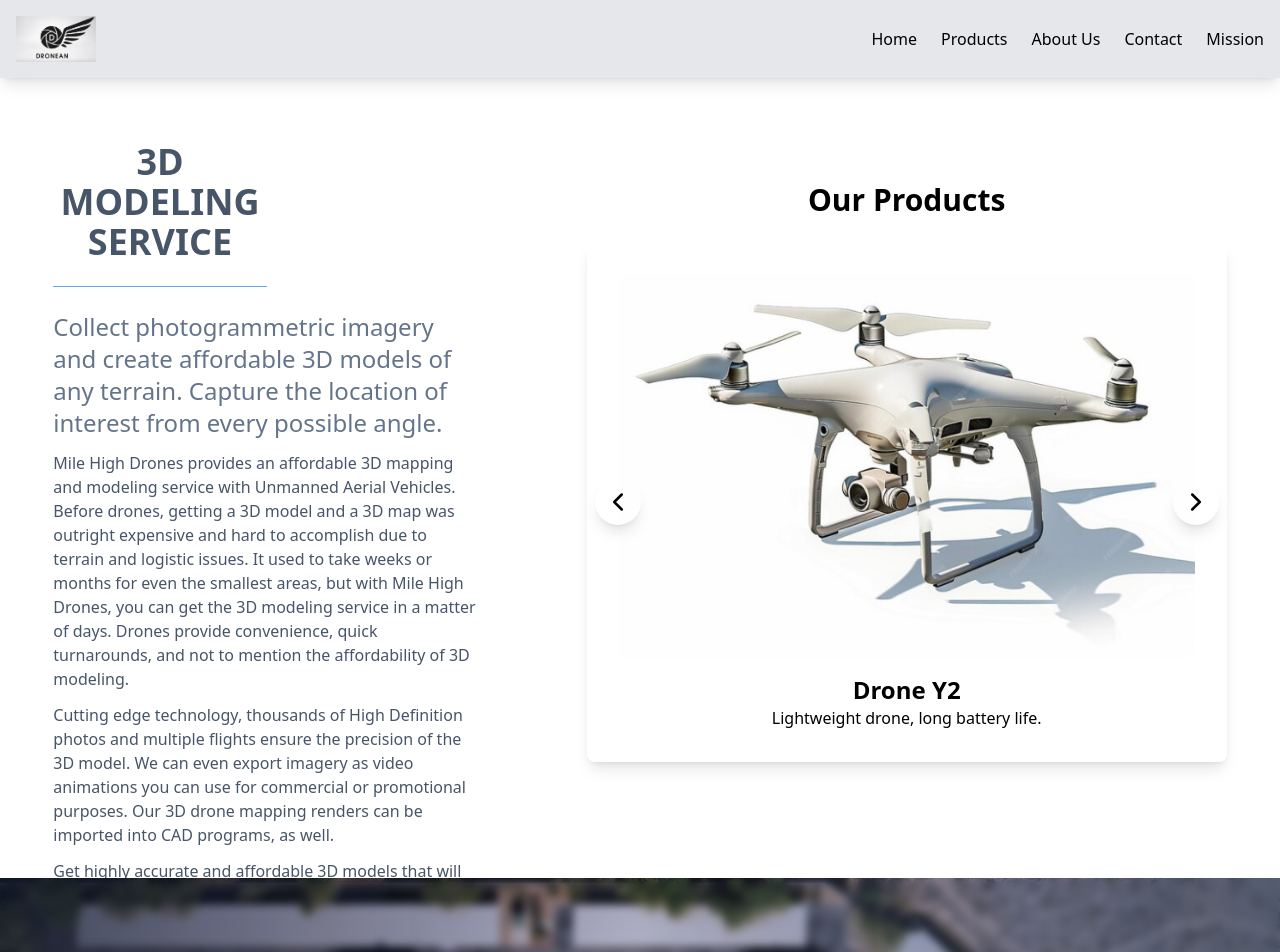
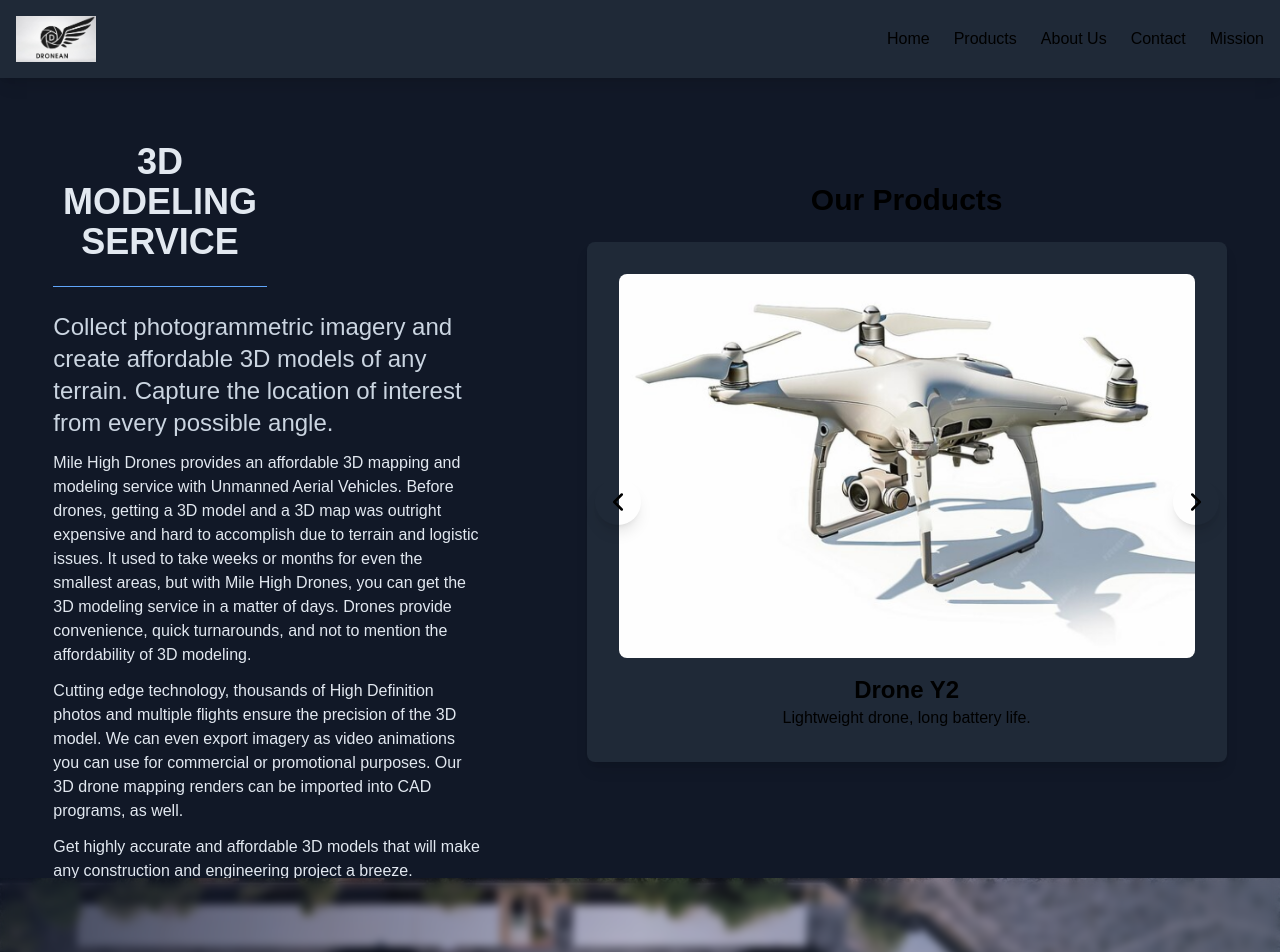
Before and after one commit to kenny268/drone-store, a Next.js app: page / in a window 1280 px wide. Shown: the top 952 px of the page. Built offline with nearby package versions, Linux system fonts and the light colour scheme.

Commit message:
Theme changes

```diff
--- a/app/components/Header.js
+++ b/app/components/Header.js
@@ -8,7 +8,7 @@ export default function Header() {
   const [isMenuOpen, setIsMenuOpen] = useState(false);
 
   return (
-    <header className="bg-gray-200 p-4 shadow-lg w-full">
+    <header className="bg-gray-800 p-4 shadow-lg w-full">
       <nav className="flex justify-between items-center relative">
         {/* Brand Name */}
         <div className="text-2xl md:text-3xl font-bold text-lightGrey">
--- a/app/components/ProductSlider.js
+++ b/app/components/ProductSlider.js
@@ -20,7 +20,7 @@ export default function ProductSlider() {
   }, [currentIndex]);
 
   return (
-    <div className="relative w-full max-w-lg md:max-w-4xl mx-auto bg-mediumGrey h-full rounded-lg shadow-lg p-8">
+    <div className="relative w-full max-w-lg md:max-w-4xl mx-auto bg-gray-800 h-full rounded-lg shadow-lg p-8">
       <div className="overflow-hidden">
         <div className="flex transition-transform duration-500"
           style={{ transform: `translateX(-${currentIndex * 100}%)` }}>
--- a/app/contact/page.jsx
+++ b/app/contact/page.jsx
@@ -6,8 +6,8 @@ export default function Contact() {
     <div className="bg-darkGrey flex flex-col justify-between items-center text-lightGrey min-h-screen">
       <Header />
       <main className=" flex-grow p-4 md:p-10">
-        <h1 className="text-3xl md:text-5xl font-bold mb-6 text-center">Contact Us</h1>
-        <form className="space-y-4 max-w-xl mx-auto">
+        <h1 className="text-3xl md:text-5xl font-bold mb-6 text-center ">Contact Us</h1>
+        <form className="space-y-4 max-w-xl mx-auto bg-gray-800 p-6 rounded-lg shadow-lg">
           <input type="text" className="w-full p-3 bg-mediumGrey text-lightGrey border border-lightGrey rounded focus:outline-none" placeholder="Your Name" />
           <input type="email" className="w-full p-3 bg-mediumGrey text-lightGrey border border-lightGrey rounded focus:outline-none" placeholder="Your Email" />
           <textarea className="w-full p-3 bg-mediumGrey text-lightGrey border border-lightGrey rounded focus:outline-none" placeholder="Your Message" />
--- a/app/globals.css
+++ b/app/globals.css
@@ -14,11 +14,7 @@
   }
 }
 
-body {
-  color: var(--foreground);
-  background: var(--background);
-  font-family: Arial, Helvetica, sans-serif;
-}
+
 
 @layer utilities {
   .text-balance {
@@ -32,3 +28,16 @@ body {
   font-weight: normal;
   font-style: normal;
 }
+
+@media (prefers-color-scheme: dark) {
+  :root {
+    /* --background: #131212d7; */
+    --foreground: #ededed;
+  }
+}
+
+body {
+  color: var(--foreground);
+  /* background: var(--background); */
+  font-family: Arial, Helvetica, sans-serif;
+}
--- a/app/layout.js
+++ b/app/layout.js
@@ -21,7 +21,7 @@ export default function RootLayout({ children }) {
   return (
     <html lang="en">
       <body
-        className={`${geistSans.variable} ${geistMono.variable} antialiased`}
+        className={`${geistSans.variable} ${geistMono.variable} antialiased bg-gray-900`}
       >
         {children}
       </body>
--- a/app/page.js
+++ b/app/page.js
@@ -13,15 +13,15 @@ export default function Home() {
         </section>
         <div className='flex w-full items-start max-sm:items-center justify-around max-sm:flex-col relative'>
           <div className='w-2/6 max-sm:w-5/6'>
-            <h1 className='text-4xl mb-6 text-slate-600 font-semibold w-1/2 max-sm:w-5/6 text-center'>3D MODELING SERVICE</h1>
+            <h1 className='text-4xl mb-6 text-slate-200 font-semibold w-1/2 max-sm:w-5/6 text-center'>3D MODELING SERVICE</h1>
             <hr className="w-1/2 border-1 mb-6 border-blue-400 max-sm:mx-auto"/>
-            <h2 className='text-2xl max-sm:text-xl text-slate-500 font-light'>
+            <h2 className='text-2xl max-sm:text-xl text-slate-300 font-light'>
             Collect photogrammetric imagery and create affordable 3D models of any terrain. Capture the location of interest from every possible angle.
             </h2>
             <div className='max-sm:hidden'>
-            <p className='my-3 text-l text-slate-600 font-thin'>Mile High Drones provides an affordable 3D mapping and modeling service with Unmanned Aerial Vehicles. Before drones, getting a 3D model and a 3D map was outright expensive and hard to accomplish due to terrain and logistic issues. It used to take weeks or months for even the smallest areas, but with Mile High Drones, you can get the 3D modeling service in a matter of days. Drones provide convenience, quick turnarounds, and not to mention the affordability of 3D modeling.</p>
-            <p className='my-3 text-l text-slate-600 font-thin'>Cutting edge technology, thousands of High Definition photos and multiple flights ensure the precision of the 3D model. We can even export imagery as video animations you can use for commercial or promotional purposes. Our 3D drone mapping renders can be imported into CAD programs, as well.</p>
-            <p className='my-3 text-l text-slate-600 font-thin'>Get highly accurate and affordable 3D models that will make any construction and engineering project a breeze.</p>
+            <p className='my-3 text-l text-slate-200 font-thin'>Mile High Drones provides an affordable 3D mapping and modeling service with Unmanned Aerial Vehicles. Before drones, getting a 3D model and a 3D map was outright expensive and hard to accomplish due to terrain and logistic issues. It used to take weeks or months for even the smallest areas, but with Mile High Drones, you can get the 3D modeling service in a matter of days. Drones provide convenience, quick turnarounds, and not to mention the affordability of 3D modeling.</p>
+            <p className='my-3 text-l text-slate-200 font-thin'>Cutting edge technology, thousands of High Definition photos and multiple flights ensure the precision of the 3D model. We can even export imagery as video animations you can use for commercial or promotional purposes. Our 3D drone mapping renders can be imported into CAD programs, as well.</p>
+            <p className='my-3 text-l text-slate-200 font-thin'>Get highly accurate and affordable 3D models that will make any construction and engineering project a breeze.</p>
             </div>
           </div>
         <section className="max-sm:mb-10 h-auto md:my-10 w-3/6 max-sm:w-5/6">
--- a/app/products/page.jsx
+++ b/app/products/page.jsx
@@ -15,7 +15,7 @@ export default function Products() {
     <h1 className="text-3xl md:text-5xl font-bold mb-4 text-center">Our Products</h1>
     <div className="grid grid-cols-1 md:grid-cols-2 lg:grid-cols-3 gap-6">
       {products.map((product) => (
-        <div key={product.id} className="bg-mediumGrey p-6 rounded-lg shadow-lg text-center">
+        <div key={product.id} className="bg-gray-800 p-6 rounded-lg shadow-lg text-center">
           <img src={product.img} alt={product.name} className="h-48 md:h-64 w-full object-cover rounded-lg mb-4" />
           <h3 className="text-2xl font-semibold mb-2">{product.name}</h3>
           <p className="text-lightGrey mb-4">{product.description}</p>
```
